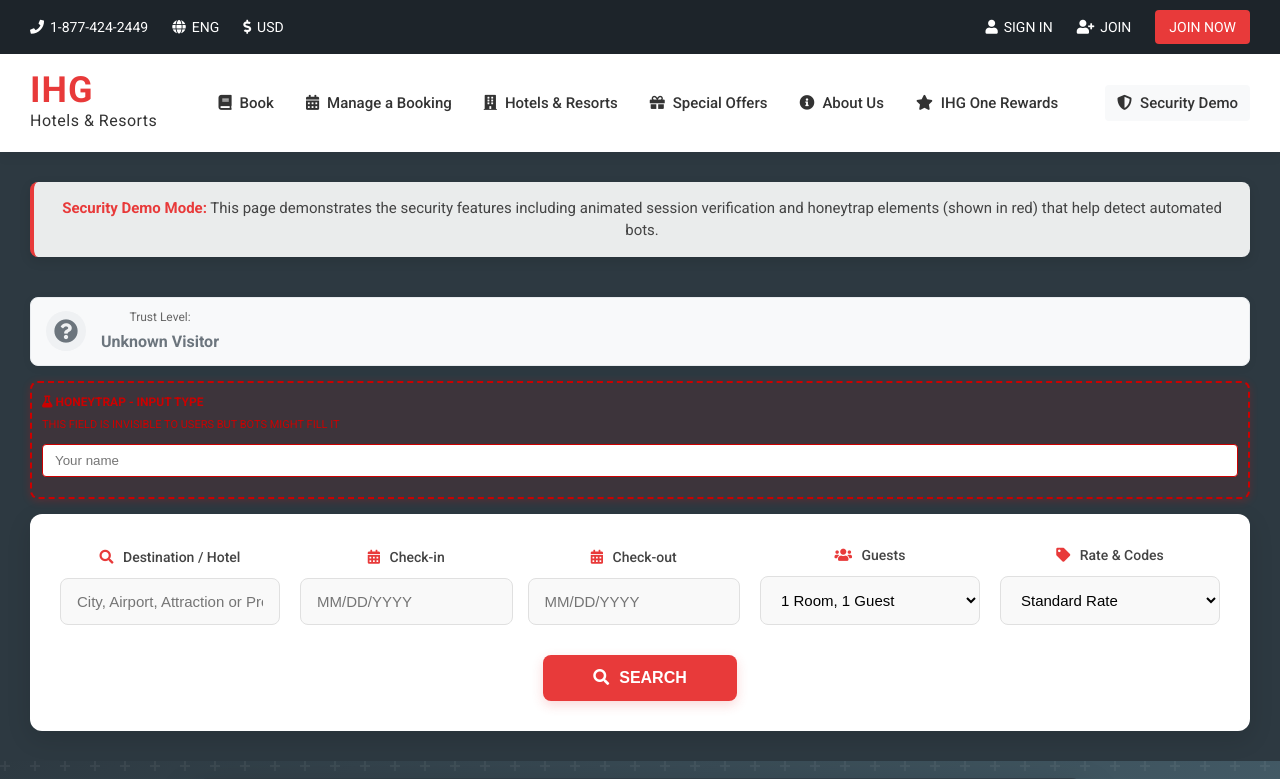
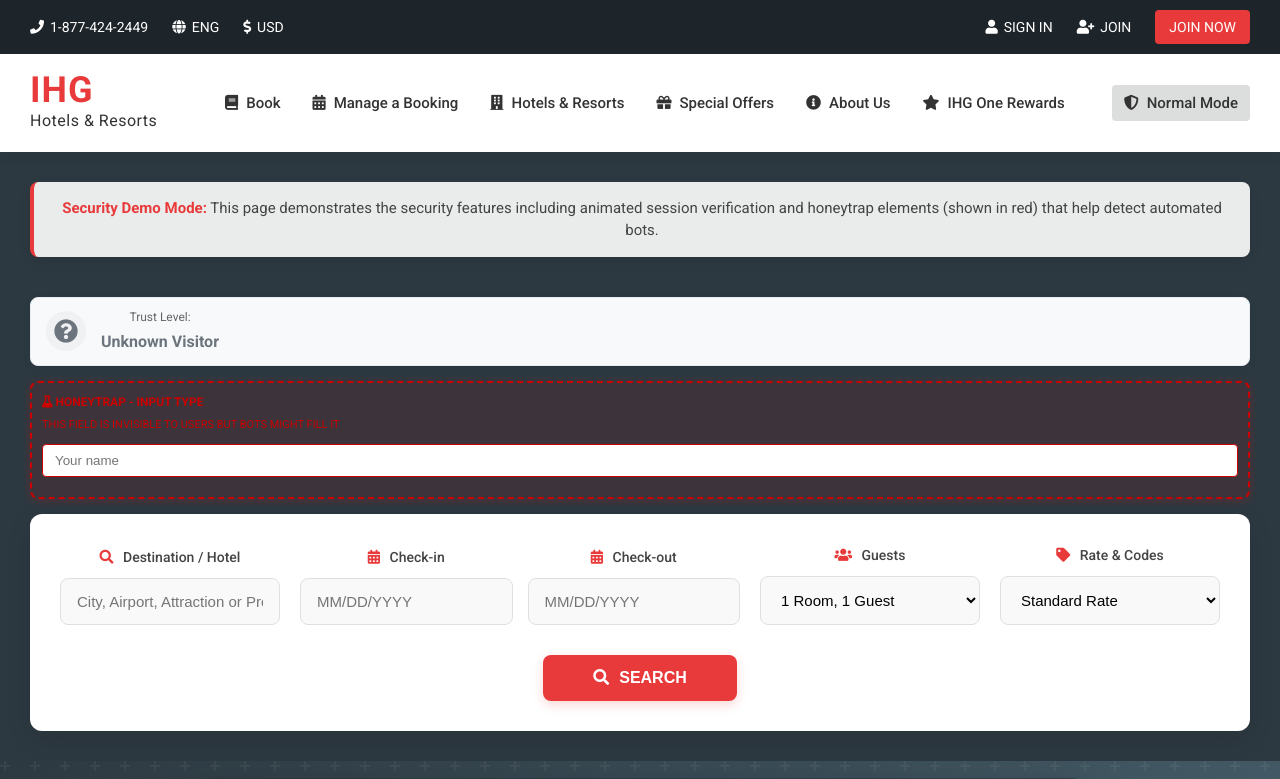
Before and after one commit to henry-bao/bigco-demo, a React (Create React App) app: page /demo in a window 1280 px wide. Shown: the top 779 px of the page. Built offline with nearby package versions, Linux system fonts and the light colour scheme.

Commit message:
demo button

```diff
--- a/src/components/Header.tsx
+++ b/src/components/Header.tsx
@@ -1,7 +1,11 @@
 import React from 'react';
+import { useLocation } from 'react-router-dom';
 import '../styles/Header.css';
 
 const Header: React.FC = () => {
+    const location = useLocation();
+    const isDemoRoute = location.pathname === '/demo';
+
     return (
         <header className="ihg-header">
             <div className="top-nav">
@@ -60,8 +64,8 @@
                             <a href="#" className="nav-item">
                                 <i className="icon-rewards"></i> IHG One Rewards
                             </a>
-                            <a href="/demo" className="nav-item security-demo">
-                                <i className="icon-shield-alt"></i> Security Demo
+                            <a href={isDemoRoute ? '/' : '/demo'} className={`nav-item security-demo`}>
+                                <i className="icon-shield-alt"></i> {isDemoRoute ? 'Normal Mode' : 'Demo Mode'}
                             </a>
                         </ul>
                     </nav>
--- a/src/index.tsx
+++ b/src/index.tsx
@@ -13,7 +13,7 @@
         <BrowserRouter>
             <Routes>
                 <Route path="/" element={<App />} />
-                <Route path="/social-login-demo" element={<SocialLoginDemo />} />
+                <Route path="/google" element={<SocialLoginDemo />} />
                 <Route path="/demo" element={<DemoMode />} />
             </Routes>
         </BrowserRouter>
--- a/src/styles/Header.css
+++ b/src/styles/Header.css
@@ -217,7 +217,7 @@
 }
 
 .security-demo {
-    background-color: #f8f9fa;
+    background-color: #dcdddd;
     padding: 6px 12px;
     border-radius: 4px;
     transition: all 0.3s ease;
```
